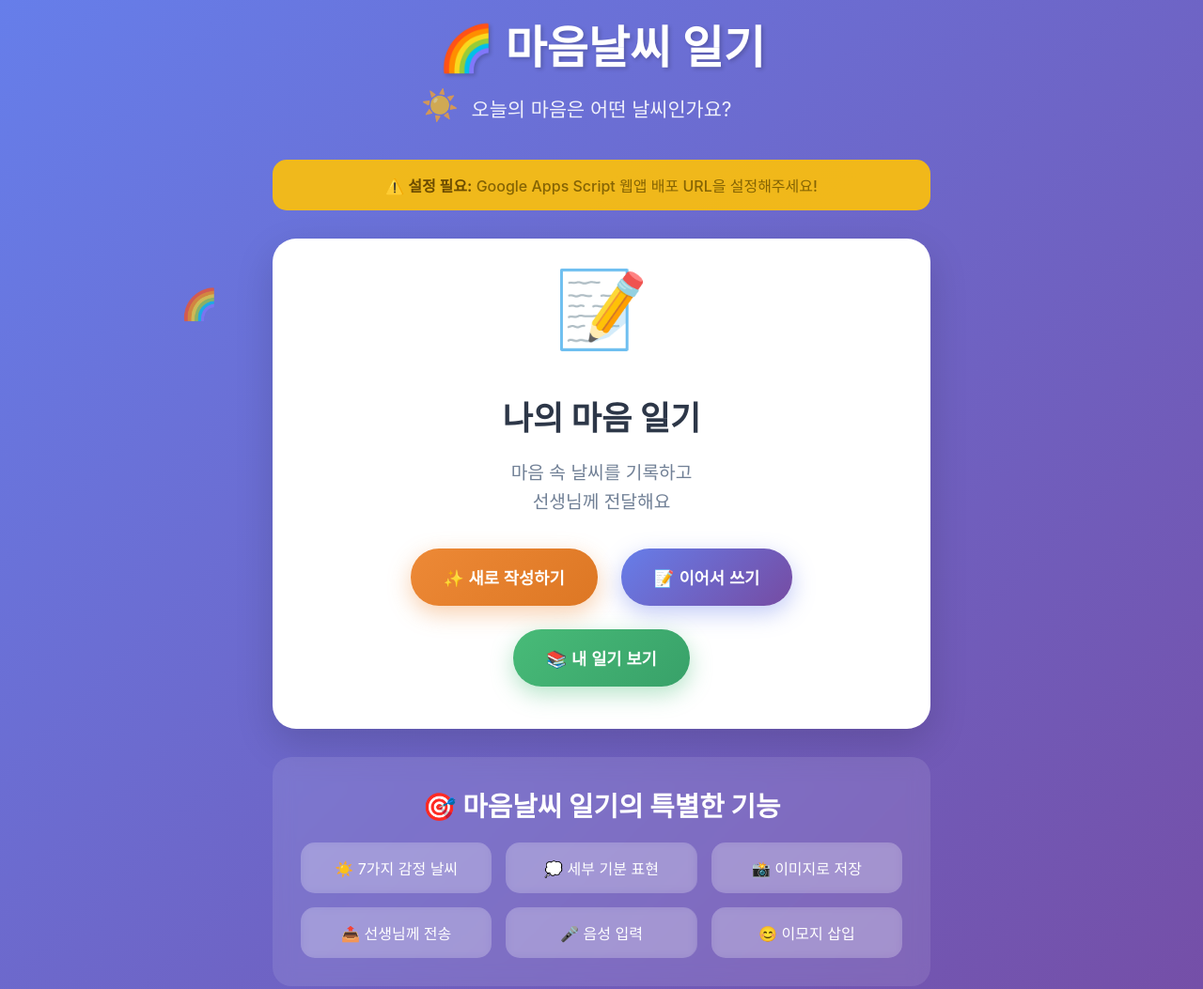
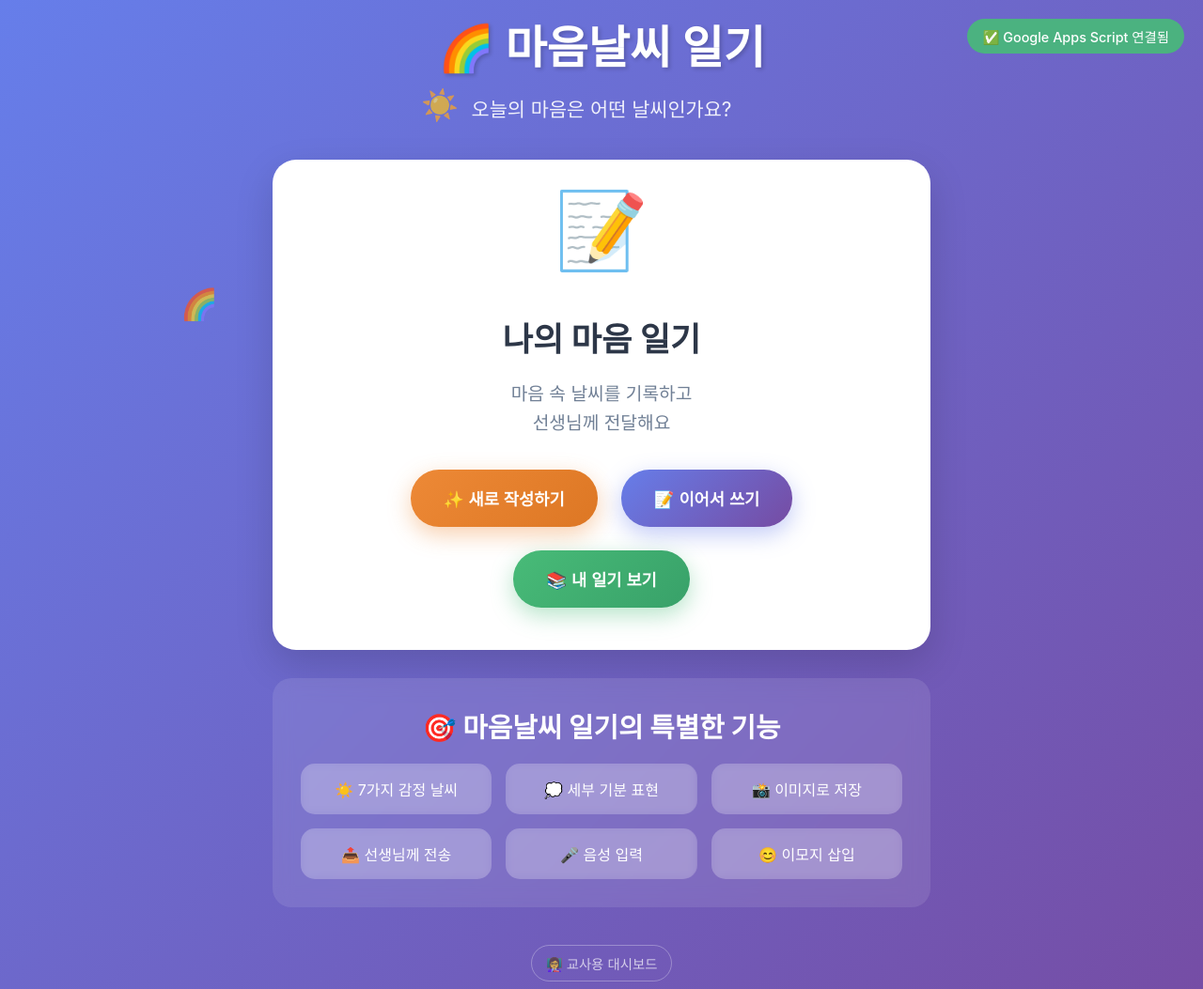
Before and after one commit to plusiam/mood-weather-diary, a plain HTML site: page index.html in a window 1280 px wide. Shown: the top 1053 px of the page at 94% size. Drawn offline with Linux system fonts and the light colour scheme.

Commit message:
✅ Google Apps Script 웹앱 배포 URL 연결 완료

```diff
--- a/index.html
+++ b/index.html
@@ -47,21 +47,6 @@
         .header p {
             font-size: 1.3em;
             opacity: 0.9;
-        }
-
-        /* 설정 알림 */
-        .setup-notice {
-            background: rgba(255, 193, 7, 0.9);
-            color: #856404;
-            padding: 15px 20px;
-            border-radius: 15px;
-            margin-bottom: 30px;
-            text-align: center;
-            font-weight: 500;
-        }
-
-        .setup-notice strong {
-            color: #6c4c00;
         }
 
         /* 메인 학생용 카드 */
@@ -323,9 +308,38 @@
                 transform: translateY(0);
             }
         }
+
+        /* 연결 상태 표시 */
+        .connection-status {
+            position: fixed;
+            top: 20px;
+            right: 20px;
+            background: rgba(72, 187, 120, 0.9);
+            color: white;
+            padding: 8px 16px;
+            border-radius: 20px;
+            font-size: 0.9em;
+            font-weight: 500;
+            z-index: 1000;
+            opacity: 0;
+            transform: translateY(-20px);
+            animation: slideDown 0.5s ease forwards 1s;
+        }
+
+        @keyframes slideDown {
+            to {
+                opacity: 1;
+                transform: translateY(0);
+            }
+        }
     </style>
 </head>
 <body>
+    <!-- 연결 상태 표시 -->
+    <div class="connection-status">
+        ✅ Google Apps Script 연결됨
+    </div>
+
     <!-- 배경 이모지 애니메이션 -->
     <div class="emoji-rain" style="left: 15%;">🌈</div>
     <div class="emoji-rain" style="left: 35%; animation-delay: 3s;">☀️</div>
@@ -337,11 +351,6 @@
             <h1>🌈 마음날씨 일기</h1>
             <p>오늘의 마음은 어떤 날씨인가요?</p>
         </header>
-
-        <!-- 설정 필요 알림 -->
-        <div class="setup-notice fade-in">
-            ⚠️ <strong>설정 필요:</strong> Google Apps Script 웹앱 배포 URL을 설정해주세요!
-        </div>
 
         <!-- 메인 학생용 카드 -->
         <div class="main-card fade-in">
@@ -401,18 +410,11 @@
     </div>
 
     <script>
-        // ⚠️ TODO: Google Apps Script 웹앱 배포 URL로 변경 필요!
-        // 예시: 'https://script.google.com/macros/s/AKfyc.../exec'
-        const APPS_SCRIPT_URL = 'YOUR_GOOGLE_APPS_SCRIPT_URL_HERE';
-
-        // 설정 확인
-        if (APPS_SCRIPT_URL === 'YOUR_GOOGLE_APPS_SCRIPT_URL_HERE') {
-            console.warn('⚠️ Google Apps Script URL이 설정되지 않았습니다!');
-        }
+        // ✅ Google Apps Script 웹앱 배포 URL 연결됨
+        const APPS_SCRIPT_URL = 'https://script.google.com/macros/s/AKfycbwswLYBXIwTvryhocMiR0aGXvw2TIIiaxXl4wXzq4W0oqXemy62IQxkpCVrfhOyuEob/exec';
 
         // 새로 작성하기
         function goToNewDiary() {
-            if (!checkConfiguration()) return;
             showLoading(event.target);
             const timestamp = new Date().getTime();
             window.location.href = APPS_SCRIPT_URL + '?page=index&new=true&t=' + timestamp;
@@ -420,35 +422,23 @@
 
         // 학생용 페이지로 이동 (기존 작성 이어서)
         function goToStudent() {
-            if (!checkConfiguration()) return;
             showLoading(event.target);
             window.location.href = APPS_SCRIPT_URL + '?page=index';
         }
 
         // 내 일기 보기 (바로 내 일기 목록 표시)
         function goToMyDiaries() {
-            if (!checkConfiguration()) return;
             showLoading(event.target);
             window.location.href = APPS_SCRIPT_URL + '?page=index&view=mydiaries';
         }
 
         // 교사용 페이지로 이동 (비밀번호 프롬프트)
         function goToTeacher() {
-            if (!checkConfiguration()) return;
             const password = prompt('교사용 접근 코드를 입력하세요:');
             if (password) {
                 showLoading(event.target);
                 window.location.href = APPS_SCRIPT_URL + '?page=teacher&password=' + encodeURIComponent(password);
             }
-        }
-
-        // 설정 확인
-        function checkConfiguration() {
-            if (APPS_SCRIPT_URL === 'YOUR_GOOGLE_APPS_SCRIPT_URL_HERE') {
-                alert('⚠️ Google Apps Script 웹앱 배포가 필요합니다!\n\n1. 구글 앱스 스크립트에서 "배포" → "새 배포"\n2. "웹 앱" 선택 후 배포\n3. 받은 URL을 코드에 설정');
-                return false;
-            }
-            return true;
         }
 
         // 로딩 표시 함수
@@ -492,6 +482,10 @@
                 }
             }
         });
+
+        // 연결 테스트 (optional)
+        console.log('🌈 마음날씨 일기 - Google Apps Script 연결됨');
+        console.log('📍 배포 URL:', APPS_SCRIPT_URL);
     </script>
 </body>
 </html>
```
